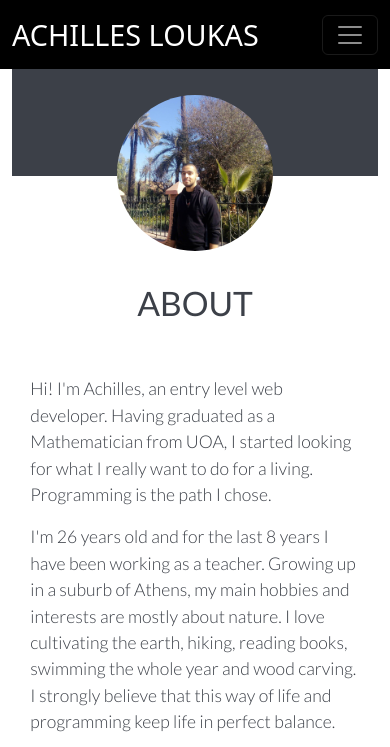
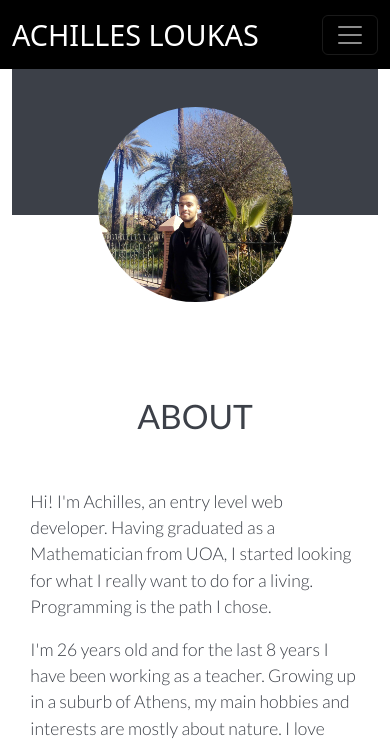
Before and after one commit to filiplouk/Achilles-Loukas, a plain HTML site: page index.html in a window 390 px wide. Shown: the top 747 px of the page. Drawn offline with nearby package versions, Linux system fonts and the light colour scheme.

Commit message:
finished

```diff
--- a/index.css
+++ b/index.css
@@ -132,15 +132,15 @@
   }
   #mobile_top_image {
     text-align: center;
-    height: 45vw;
+    height: 55vw;
     background-color: #3C4048;
     margin-bottom: 20%;
   }
   #mobile_top_image img{
-    width:40vw;
+    width:50vw;
     border-radius: 50%;
     position: relative;
-    top:55%;
+    top:50%;
 
   }
 
@@ -266,7 +266,7 @@
 
 @media only screen and (max-width: 1200px) {
   #about{
-    margin-top: 10%;
+    margin-top: 40%;
   }
   .section h1{
     margin-top: 5%;
```
